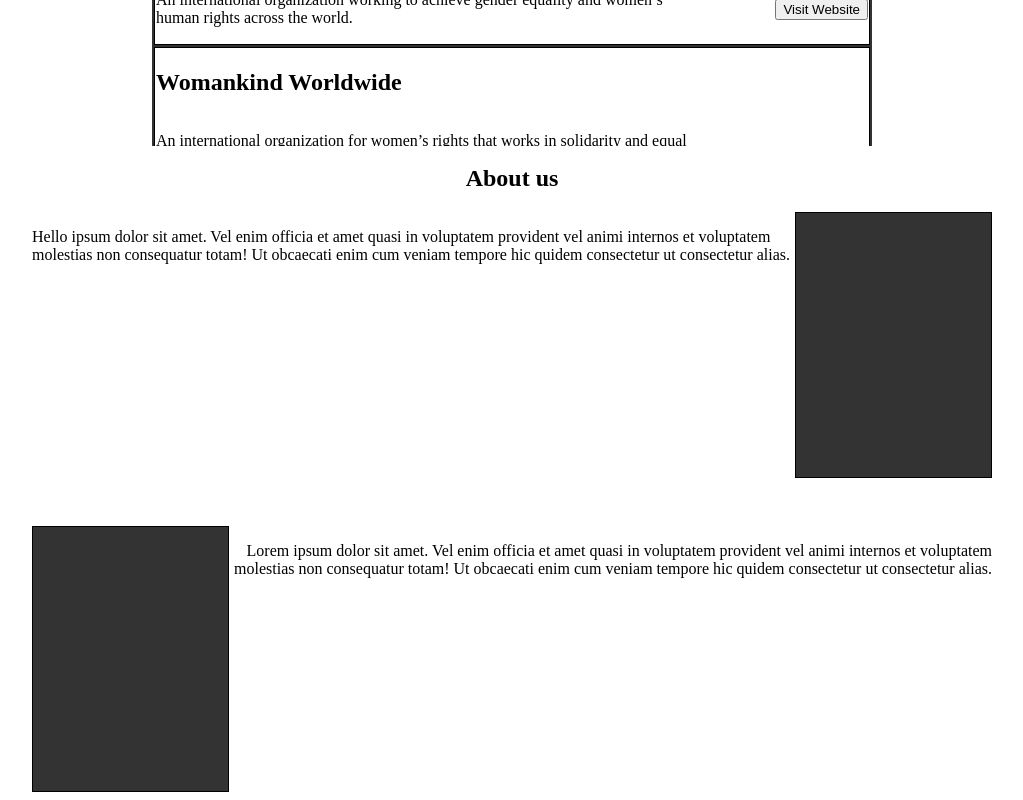
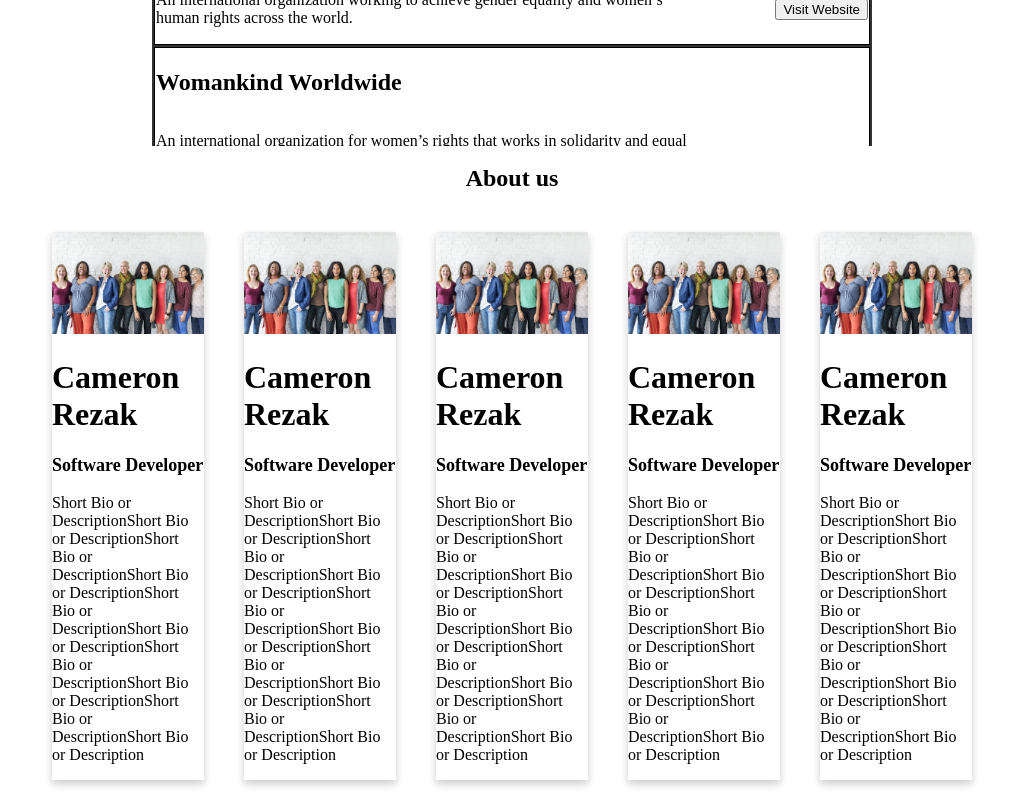
Before and after one commit to UW-INFO442-WI23/chocolatelavacake, a React (Create React App) app: page / in a window 1280 px wide. Shown: the part 2816-3616 px from the top of the page, without its empty margins (128-1151 px from the left). Built offline with nearby package versions, Linux system fonts and the light colour scheme.

Commit message:
about us cards

```diff
--- a/src/Components/AboutUs/about.js
+++ b/src/Components/AboutUs/about.js
@@ -5,28 +5,36 @@
             <h2>
                 About us
             </h2>
-            <div className='paragraph-one'>
-                <p className='text'>
-                Hello ipsum dolor sit amet. Vel enim officia et
-                amet quasi in voluptatem provident vel animi
-                internos et voluptatem molestias non consequatur
-                totam! Ut obcaecati enim cum veniam tempore hic
-                quidem consectetur ut consectetur alias.
-                </p>
-                <div className='img-box'>
-
+            <div class="card-container">
+                <div class="card">
+                    <img src="IntroPhoto.jpg" alt="Your Name"></img>
+                    <h1>Cameron Rezak</h1>
+                    <p class="title">Software Developer</p>
+                    <p>Short Bio or DescriptionShort Bio or DescriptionShort Bio or DescriptionShort Bio or DescriptionShort Bio or DescriptionShort Bio or DescriptionShort Bio or DescriptionShort Bio or DescriptionShort Bio or DescriptionShort Bio or Description</p>
                 </div>
-            </div>
-            <div className='paragraph-two'>
-                <p className='text'>
-                Lorem ipsum dolor sit amet. Vel enim officia et
-                amet quasi in voluptatem provident vel animi
-                internos et voluptatem molestias non consequatur
-                totam! Ut obcaecati enim cum veniam tempore hic
-                quidem consectetur ut consectetur alias.
-                </p>
-                <div className='img-box'>
-
+                <div class="card">
+                    <img src="IntroPhoto.jpg" alt="Your Name"></img>
+                    <h1>Cameron Rezak</h1>
+                    <p class="title">Software Developer</p>
+                    <p>Short Bio or DescriptionShort Bio or DescriptionShort Bio or DescriptionShort Bio or DescriptionShort Bio or DescriptionShort Bio or DescriptionShort Bio or DescriptionShort Bio or DescriptionShort Bio or DescriptionShort Bio or Description</p>
+                </div>
+                <div class="card">
+                    <img src="IntroPhoto.jpg" alt="Your Name"></img>
+                    <h1>Cameron Rezak</h1>
+                    <p class="title">Software Developer</p>
+                    <p>Short Bio or DescriptionShort Bio or DescriptionShort Bio or DescriptionShort Bio or DescriptionShort Bio or DescriptionShort Bio or DescriptionShort Bio or DescriptionShort Bio or DescriptionShort Bio or DescriptionShort Bio or Description</p>
+                </div>
+                <div class="card">
+                    <img src="IntroPhoto.jpg" alt="Your Name"></img>
+                    <h1>Cameron Rezak</h1>
+                    <p class="title">Software Developer</p>
+                    <p>Short Bio or DescriptionShort Bio or DescriptionShort Bio or DescriptionShort Bio or DescriptionShort Bio or DescriptionShort Bio or DescriptionShort Bio or DescriptionShort Bio or DescriptionShort Bio or DescriptionShort Bio or Description</p>
+                </div>
+                <div class="card">
+                    <img src="IntroPhoto.jpg" alt="Your Name"></img>
+                    <h1>Cameron Rezak</h1>
+                    <p class="title">Software Developer</p>
+                    <p>Short Bio or DescriptionShort Bio or DescriptionShort Bio or DescriptionShort Bio or DescriptionShort Bio or DescriptionShort Bio or DescriptionShort Bio or DescriptionShort Bio or DescriptionShort Bio or DescriptionShort Bio or Description</p>
                 </div>
             </div>
         </div>
--- a/src/index.css
+++ b/src/index.css
@@ -73,7 +73,32 @@
 .container-home h2 {
     text-align: center;
 }
+.card-container{
+    display: flex;
+}
+.card {
+    box-shadow: 0 4px 8px 0 rgba(0,0,0,0.2);
+    transition: 0.3s;
+    width: 300px;
+    margin: 20px;
+  }
 
+  .card:hover {
+    box-shadow: 0 8px 16px 0 rgba(0,0,0,0.2);
+  }
+
+  .card img {
+    width: 100%;
+  }
+
+  .container {
+    padding: 2px 16px;
+  }
+
+  .title {
+    font-size: 18px;
+    font-weight: bold;
+  }
 
 /* hid navbar on mobile phones and tablets */
 @media (max-width:768px) {
```
